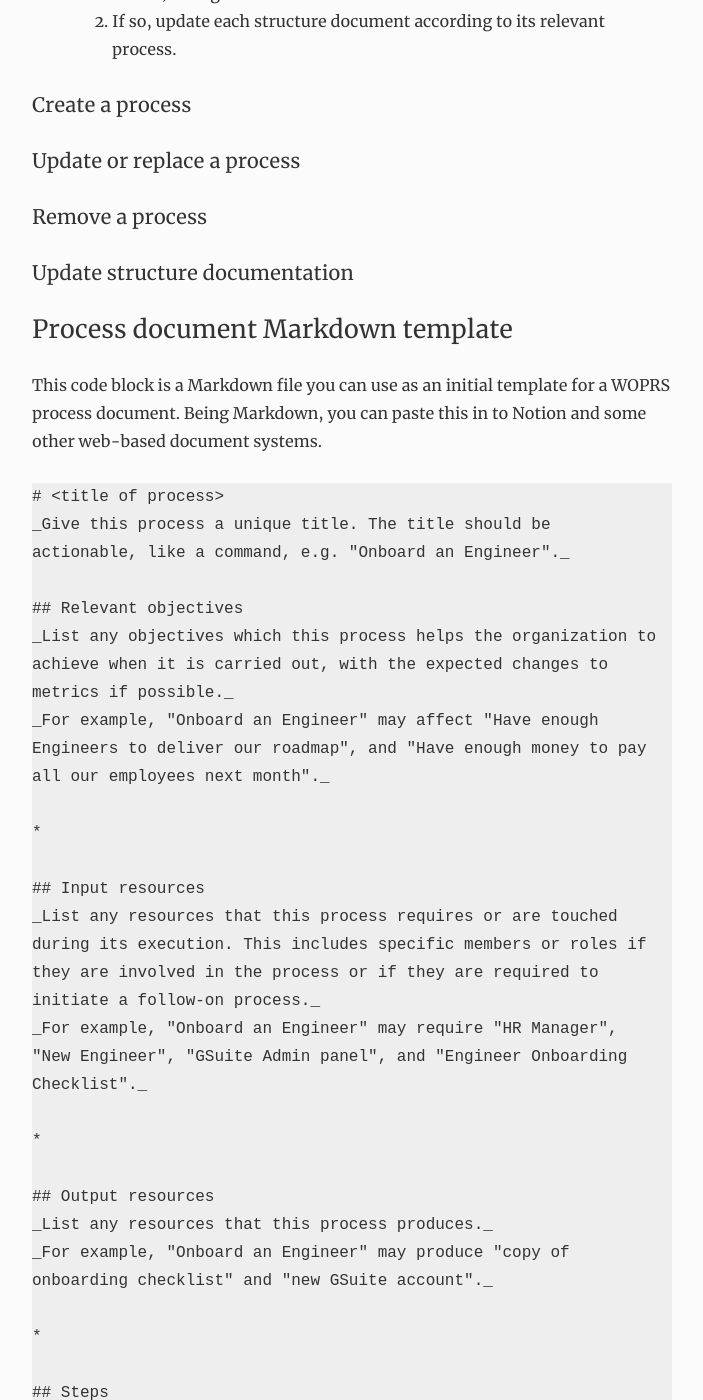
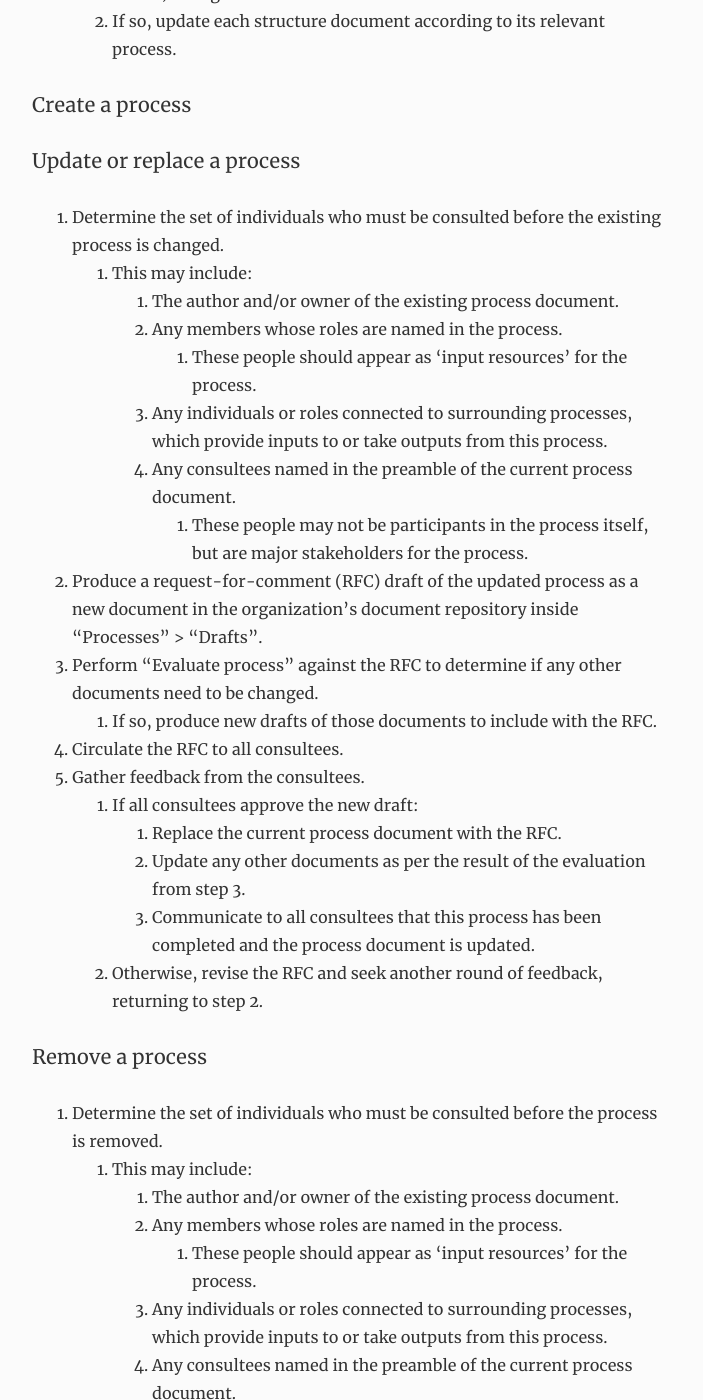
Before and after one commit to wcerfgba/jpreston.xyz, a Jekyll site: the page built from notes-on-organization-design.md, in a window 1280 px wide and 1400 px high, scrolled down 20387 px. Shown: the whole window, without its empty margins (288-991 px from the left). Built offline with Jekyll 4.4.1, drawn with Linux system fonts in a browser that asks for light colours; some of the changed text lies outside the part shown.

Commit message:
More work on WOPRS

````diff
--- a/notes-on-organization-design.md
+++ b/notes-on-organization-design.md
@@ -326,9 +326,47 @@ To implement WOPRS, an organization must start with a minimal set of meta-proces
 
 ##### Update or replace a process
 
+1. Determine the set of individuals who must be consulted before the existing process is changed.
+   1. This may include:
+      1. The author and/or owner of the existing process document.
+      2. Any members whose roles are named in the process.
+         1. These people should appear as 'input resources' for the process.
+      3. Any individuals or roles connected to surrounding processes, which provide inputs to or take outputs from this process.
+      4. Any consultees named in the preamble of the current process document.
+         1. These people may not be participants in the process itself, but are major stakeholders for the process.
+2. Produce a request-for-comment (RFC) draft of the updated process as a new document in the organization's document repository inside "Processes" > "Drafts".
+3. Perform "Evaluate process" against the RFC to determine if any other documents need to be changed.
+   1. If so, produce new drafts of those documents to include with the RFC.
+4. Circulate the RFC to all consultees.
+5. Gather feedback from the consultees.
+   1. If all consultees approve the new draft:
+      1. Replace the current process document with the RFC.
+      2. Update any other documents as per the result of the evaluation from step 3.
+      3. Communicate to all consultees that this process has been completed and the process document is updated.
+   2. Otherwise, revise the RFC and seek another round of feedback, returning to step 2.
+
 ##### Remove a process
 
-##### Update structure documentation
+1. Determine the set of individuals who must be consulted before the process is removed.
+   1. This may include:
+      1. The author and/or owner of the existing process document.
+      2. Any members whose roles are named in the process.
+         1. These people should appear as 'input resources' for the process.
+      3. Any individuals or roles connected to surrounding processes, which provide inputs to or take outputs from this process.
+      4. Any consultees named in the preamble of the current process document.
+         1. These people may not be participants in the process itself, but are major stakeholders for the process.
+2. Perform "Evaluate process" against the process to determine if any other documents need to be changed.
+   1. If so, produce new drafts of those documents to present to the consultees.
+3. Gather feedback from the consultees.
+   1. If all consultees approve the removal and any necessary changes:
+      1. Delete the current process document.
+      2. Update any other documents as per the result of the evaluation from step 2.
+      3. Communicate to all consultees that this process has been completed and the process document has been deleted.
+   2. Otherwise:
+      1. If related documents require further revision, update the drafts and seek another round of feedback, returning to step 3.
+      2. If consultees do not agree that a process should be removed, abandon this change.
+
+##### Update Resource Flow Chart document
 
 #### Process document Markdown template
 
@@ -337,6 +375,8 @@ This code block is a Markdown file you can use as an initial template for a WOPR
 ```markdown
 # <title of process>
 _Give this process a unique title. The title should be actionable, like a command, e.g. "Onboard an Engineer"._
+
+**Author**: _Provide the name and contact information of the author of the process document. This ensures anyone reading the document has a point of contact for questions, and indicates an appropriate person to consult about changes to the process._
 
 ## Relevant objectives
 _List any objectives which this process helps the organization to achieve when it is carried out, with the expected changes to metrics if possible._
````
